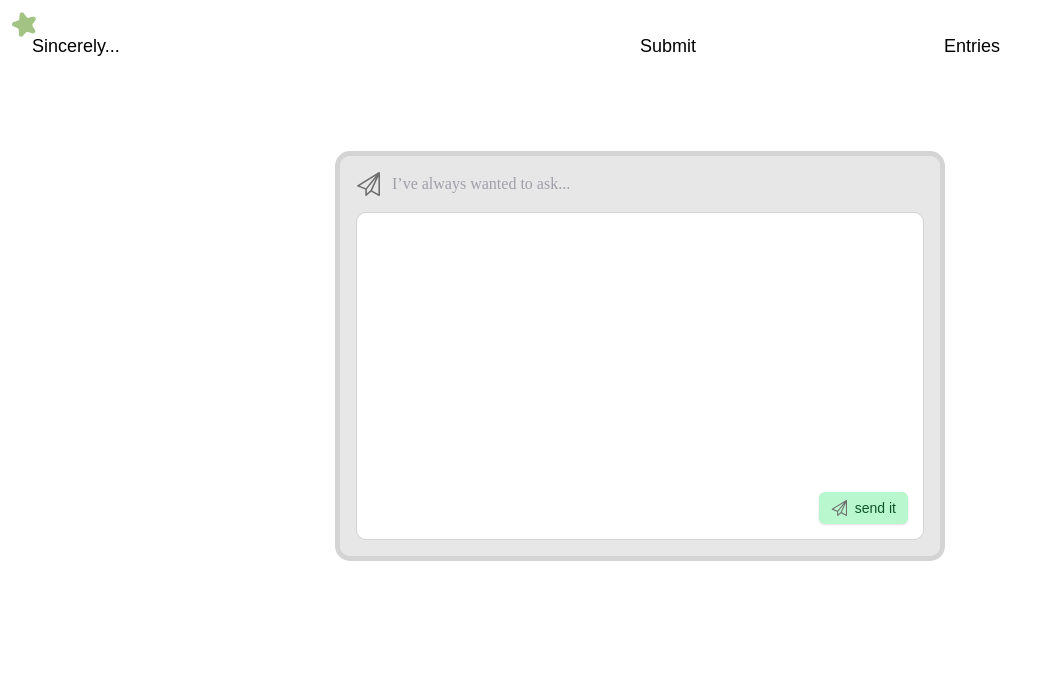
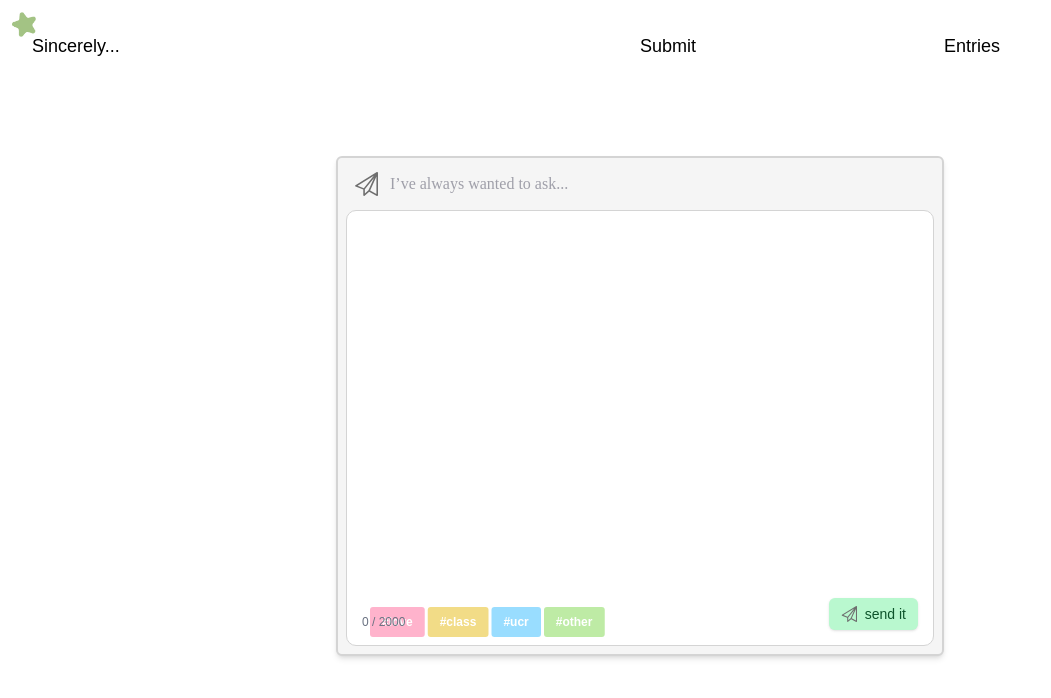
Before and after one commit to aviamb/sincerely, a Next.js app in the folder sincerely/: page / in a window 1280 px wide. Shown: the top 698 px of the page, without its empty margins (0-1051 px from the left). Built offline with nearby package versions, Linux system fonts and the light colour scheme; no server answers; the database is empty; a web font is replaced by a local one.

Commit message:
implemented spotify embed + cleaned up the ui a tad bit

```diff
--- a/sincerely/src/app/components/entries/Tag.tsx
+++ b/sincerely/src/app/components/entries/Tag.tsx
@@ -1,17 +1,34 @@
+import { useState } from "react";
+
 interface TagProps {
     text: string;
     color: string;
     hover: string;
+    onClick?: () => void;
 };
 
-const Tag = ({text, color, hover}: TagProps) => {
-    const bg = `bg-${color}`;
-    const hoverbg = `bg-${hover}`
+
+const Tag = ({text, color, hover, onClick}: TagProps) => {
+
+    const handleClick = () => {
+        onClick?.();
+        setSelected(!selected);
+    }
+
+    const [selected, setSelected] = useState(false);
+
+    const bg = color;
+    const hoverbg = `hover:${hover}`;
+    const newText = selected ? text + '*' : text;
 
     return (
         <div>
-            <button className={`text-white font-semibold py-2 px-4 rounded ${color} ${hover}`}>
-                { text }
+            <button
+                onClick={handleClick}
+                className={`cursor-pointer text-white font-semibold py-2 px-4 rounded ${bg} ${hoverbg}`}
+
+            >
+                { newText }
             </button>
         </div>
     );
--- /dev/null
+++ b/sincerely/src/app/components/spotifyembed.tsx
@@ -0,0 +1,55 @@
+"use client";
+
+import { useState, FormEvent, ChangeEvent } from "react";
+
+const SpotifyEmbed: React.FC = () => {
+  const [url, setUrl] = useState<string>("");
+  const [embedUrl, setEmbedUrl] = useState<string>("");
+
+  const handleSubmit = (e: FormEvent<HTMLFormElement>) => {
+    e.preventDefault();
+    const id = extractTrackId(url);
+    if (id) {
+      setEmbedUrl(`https://open.spotify.com/embed/track/${id}`);
+    }
+  };
+
+  const extractTrackId = (link: string): string | null => {
+    const match = link.match(/spotify\.com\/track\/([a-zA-Z0-9]+)/);
+    return match ? match[1] : null;
+  };
+
+  return (
+    <div className="p-6 max-w-md mx-auto bg-white rounded-lg shadow-md space-y-4">
+      <form onSubmit={handleSubmit} className="space-y-3">
+        <input
+          type="text"
+          className="w-full border rounded px-3 py-2"
+          placeholder="Paste Spotify track URL"
+          value={url}
+          onChange={(e: ChangeEvent<HTMLInputElement>) => setUrl(e.target.value)}
+        />
+        <button
+          type="submit"
+          className="bg-green-500 hover:bg-green-600 text-white px-4 py-2 rounded"
+        >
+          Embed
+        </button>
+      </form>
+
+      {embedUrl && (
+        <iframe
+          src={embedUrl}
+          width="100%"
+          height="152"
+          frameBorder="0"
+          allow="autoplay; clipboard-write; encrypted-media; fullscreen; picture-in-picture"
+          allowTransparency={true}
+          title="Spotify Track Embed"
+        ></iframe>
+      )}
+    </div>
+  );
+};
+
+export default SpotifyEmbed;
--- a/sincerely/src/app/components/submit/Frame.tsx
+++ b/sincerely/src/app/components/submit/Frame.tsx
@@ -1,7 +1,10 @@
+import Tag from "@/app/components/entries/Tag"
+import { tags } from "@/app/data/tags"
+
 const Frame = () => {
     return (
-        <div className="flex items-center space-x-3">
-            <img src="/plane.svg" alt="Plane Icon" className="w-6 h-6" />
+        <div className="flex justify-left items-center space-x-3">
+            <img src="/plane.svg" alt="Plane Icon" className="w-6 h-9 ml-2" />
             <p className="text-zinc-400 text-md font-['Chivo_Mono']">I’ve always wanted to ask...</p>
         </div>
     );
--- a/sincerely/src/app/components/submit/Textbox.tsx
+++ b/sincerely/src/app/components/submit/Textbox.tsx
@@ -1,26 +1,64 @@
 'use client';
+import { useEffect, useRef } from "react";
 import SendButton from "./SendButton";
 import Frame from "./Frame";
 import { useAddEntry } from "@/app/hooks/useAddEntry";
+import Tag from "@/app/components/entries/Tag"
+import { tags } from "@/app/data/tags"
 
 const Textbox = () => {
     const { entry, setEntry, handleAddEntry } = useAddEntry();
+    const textBoxRef = useRef<HTMLDivElement>(null);
+
+    // Resize handler
+    useEffect(() => {
+        const resizeTextBox = () => {
+            const windowWidth = window.innerWidth;
+            const newHeight = Math.min(500, (2000 - windowWidth) * 1.0);
+            const newWidth = Math.min(800, 600 + (windowWidth - 1200) * 0.1);
+            if (textBoxRef.current) {
+                textBoxRef.current.style.height = `${newHeight}px`;
+                textBoxRef.current.style.width = `${newWidth}px`;
+            }
+        };
+
+        resizeTextBox(); // Initial resize on mount
+        window.addEventListener("resize", resizeTextBox);
+        return () => window.removeEventListener("resize", resizeTextBox);
+    }, []);
 
     return (
-        <div className="w-[600px] h-[400px] bg-neutral-400/25 rounded-[10px] outline outline-[5px] outline-neutral-300 p-4 flex flex-col justify-start space-y-4">
+        <div
+            ref={textBoxRef}
+            className="w-[700px] h-[550px] bg-neutral-100 border-2 border-neutral-300 rounded-md p-2 shadow-md flex flex-col space-y-2 justify-between"
+        >
             {/* Header */}
             <Frame />
-
             {/* Input Area */}
             <div className="relative flex-1">
+                <div className="absolute bottom-1 right-120 left-1 flex flex-row space-x-1 scale-75 ml-2">
+                    {tags.map(({ text, color, hover}, index) => (
+                        <Tag
+                            text={text}
+                            color={color}
+                            hover={hover}
+                            key={index}
+                            onClick = {() => handleTags(text)}
+                        />
+                    ))}
+                </div>
                 <textarea
                     value={entry}
                     onChange={(e) => setEntry(e.target.value)}
+                    maxLength={2000}
                     className="w-full h-full resize-none rounded-[10px] bg-white p-4 border border-neutral-300 text-zinc-500 font-mono placeholder:text-zinc-400 placeholder:italic focus:outline-none"
                     placeholder=""
                 />
                 <div className="absolute bottom-4 right-4">
                     <SendButton onClick={handleAddEntry} />
+                </div>
+                <div className="absolute bottom-4 left-4 text-xs text-gray-500">
+                    {entry.length} / 2000
                 </div>
             </div>
         </div>
--- a/sincerely/src/app/data/tags.ts
+++ b/sincerely/src/app/data/tags.ts
@@ -2,6 +2,7 @@ interface tags {
     text: string;
     color: string;
     hover: string;
+    // onClick: () => void;
 };
 
 export const tags: tags[] = [
--- a/sincerely/src/app/hooks/useAddEntry.ts
+++ b/sincerely/src/app/hooks/useAddEntry.ts
@@ -15,11 +15,14 @@ type UseAddEntryReturn = {
     setEntry: React.Dispatch<React.SetStateAction<string>>;
     handleAddEntry: () => Promise<void>;
     entries: Entry[];
+    selectedTags: string[];
+    setSelectedTags: React.Dispatch<React.SetStateAction<string[]>>;
   };
 
 export const useAddEntry = (): UseAddEntryReturn => {
     const [entry, setEntry] = useState('');
     const [entries, setEntries] = useState<Entry[]>([]);
+    const [selectedTags, setSelectedTags] = useState<string[]>([]);
 
     useEffect(() => {
         const q = query(collection(db,'entries'), orderBy('timestamp','desc'));
@@ -44,14 +47,23 @@ export const useAddEntry = (): UseAddEntryReturn => {
         try {
             await addDoc(collection(db, 'entries'), {
                 entry: entry,
-                timestamp: serverTimestamp()
+                timestamp: serverTimestamp(),
+                tags: selectedTags
             });
             setEntry('');
+            setSelectedTags([]);
         } catch (e) {
             console.error('error adding entry: ', e);
         }
 
     };
 
-    return {entry, setEntry, handleAddEntry, entries};
+    return {
+        entry,
+        setEntry,
+        handleAddEntry,
+        entries,
+        selectedTags,
+        setSelectedTags
+    };
 }
--- a/sincerely/src/app/page.tsx
+++ b/sincerely/src/app/page.tsx
@@ -1,3 +1,4 @@
+import SpotifyEmbed from "./components/spotifyembed";
 import Textbox from "./components/submit/Textbox";
 
 const Home = () => {
@@ -5,7 +6,7 @@ const Home = () => {
     <div>
       <nav className="flex items-center p-4">
       </nav>
-      <div className="flex justify-center mt-8">
+      <div className="flex justify-center mt-8 mx-12">
         <Textbox />
       </div>
     </div>
```
Also changed, not shown: sincerely/src/app/components/entries/Entry.tsx (+48 -15 lines).
